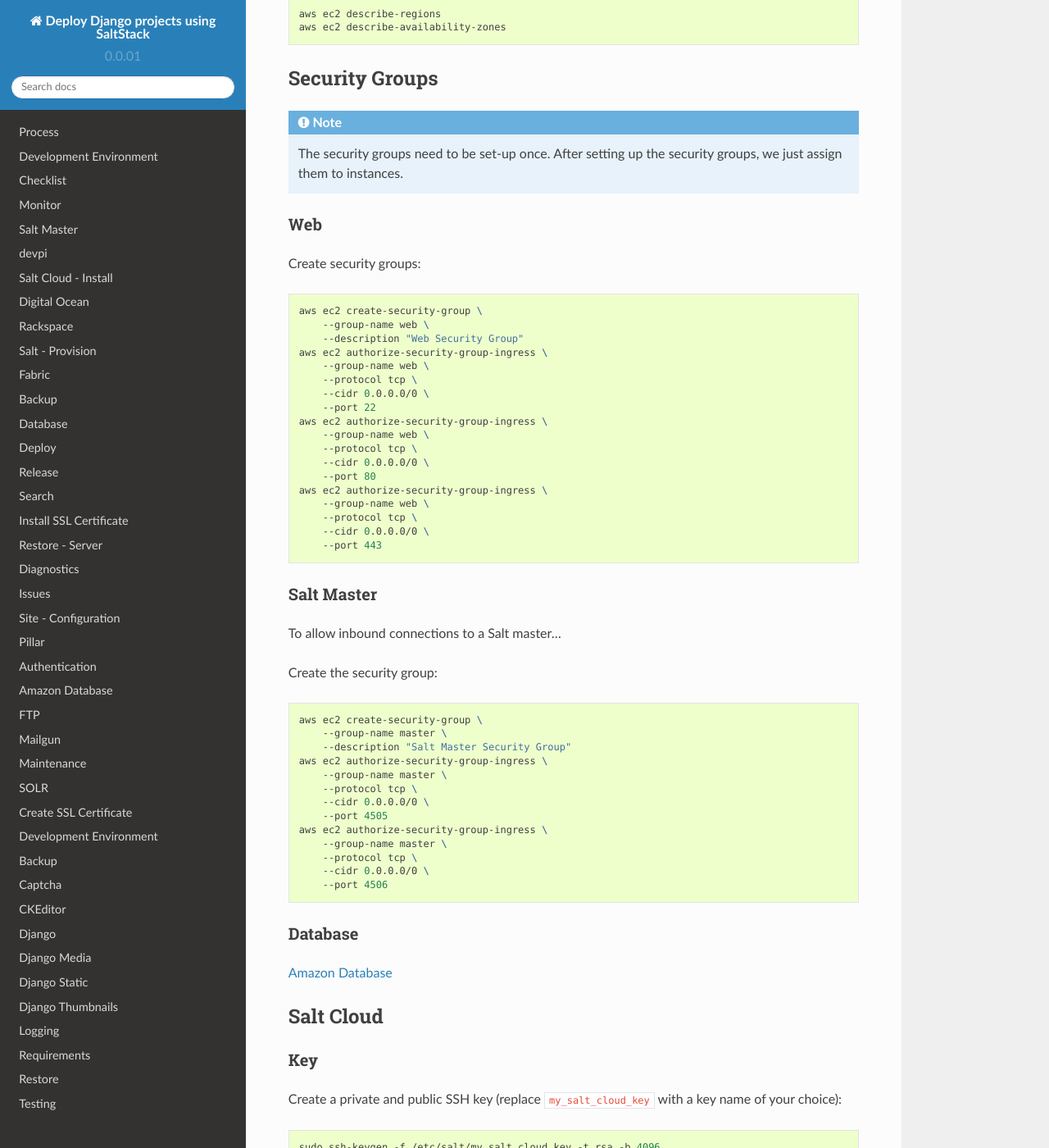
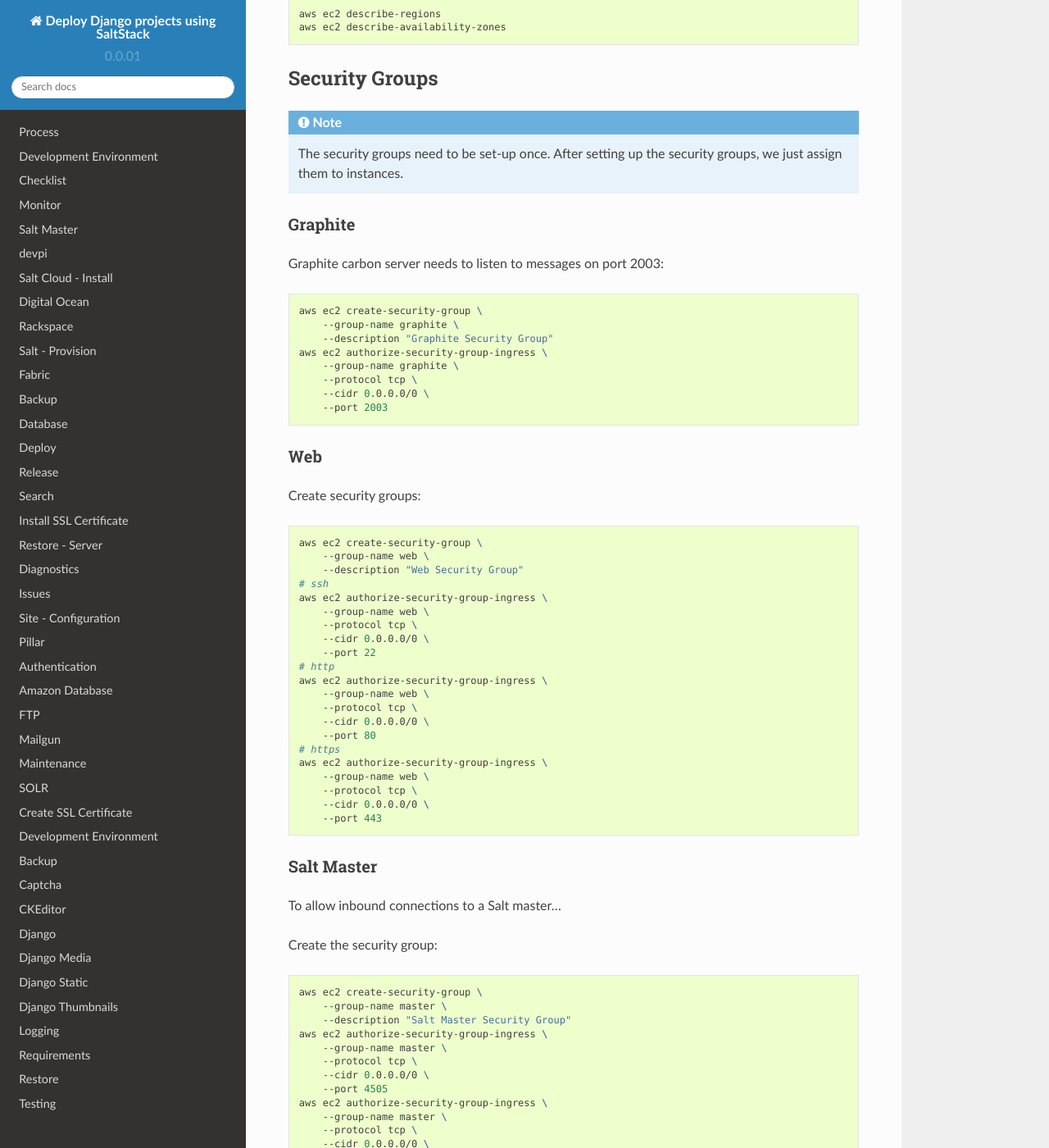
Before and after one commit to pkimber/old-docs-migrated-to-gitlab, a Sphinx documentation site: the page built from source/salt-cloud-amazon.rst, in a window 1280 px wide and 1400 px high, scrolled down 830 px. Shown: the whole window at 82% size. Built offline with Sphinx 7.4.7 and the Read the Docs theme 2.0.0, drawn with Linux system fonts in a browser that asks for light colours.

Commit message:
graphite security group

```diff
--- a/source/salt-cloud-amazon.rst
+++ b/source/salt-cloud-amazon.rst
@@ -40,6 +40,20 @@
 .. note:: The security groups need to be set-up once.  After setting up the
           security groups, we just assign them to instances.
 
+Graphite
+--------
+
+Graphite carbon server needs to listen to messages on port 2003::
+
+  aws ec2 create-security-group \
+      --group-name graphite \
+      --description "Graphite Security Group"
+  aws ec2 authorize-security-group-ingress \
+      --group-name graphite \
+      --protocol tcp \
+      --cidr 0.0.0.0/0 \
+      --port 2003
+
 Web
 ---
 
@@ -48,16 +62,19 @@
   aws ec2 create-security-group \
       --group-name web \
       --description "Web Security Group"
+  # ssh
   aws ec2 authorize-security-group-ingress \
       --group-name web \
       --protocol tcp \
       --cidr 0.0.0.0/0 \
       --port 22
+  # http
   aws ec2 authorize-security-group-ingress \
       --group-name web \
       --protocol tcp \
       --cidr 0.0.0.0/0 \
       --port 80
+  # https
   aws ec2 authorize-security-group-ingress \
       --group-name web \
       --protocol tcp \
```
